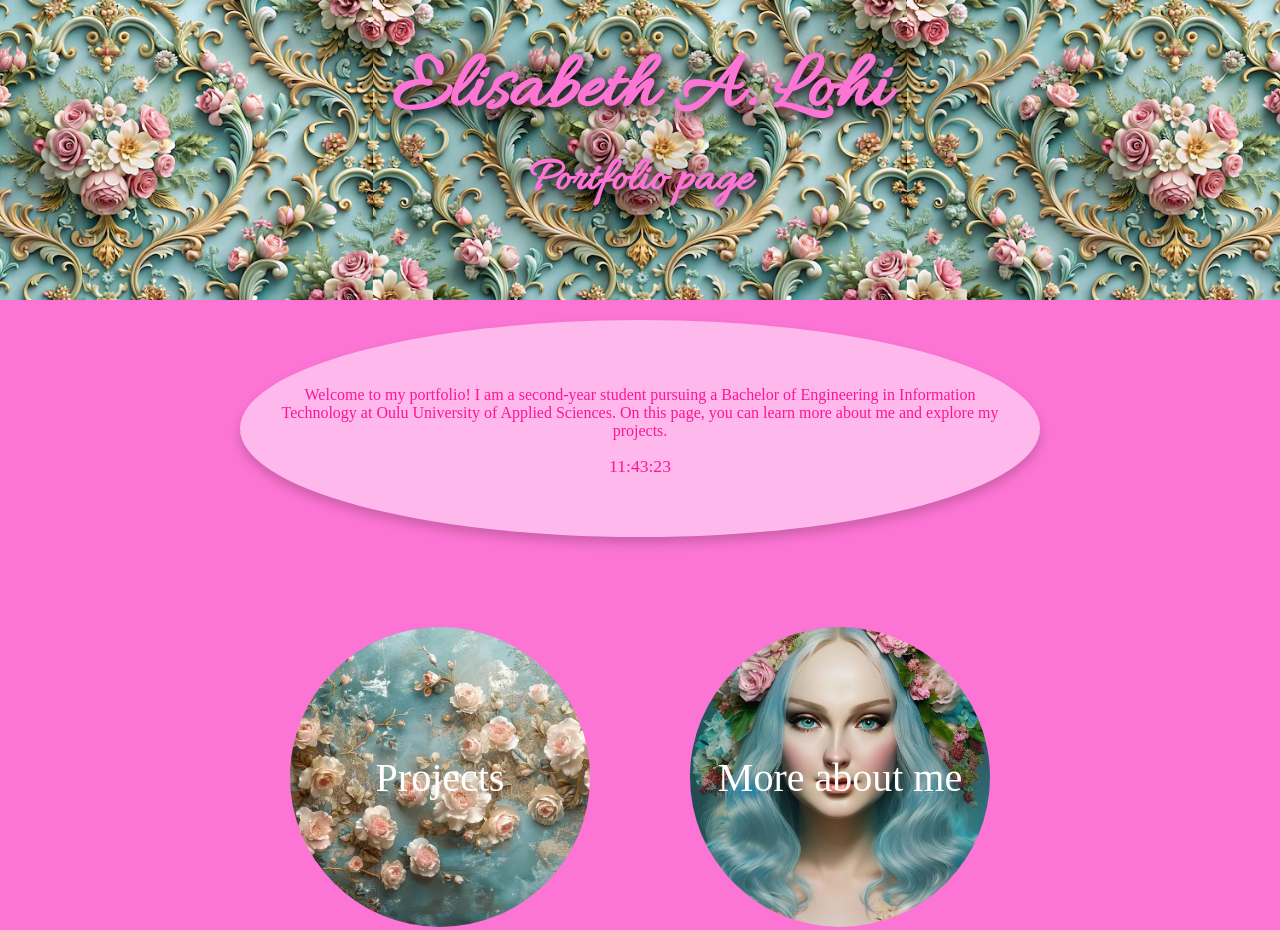
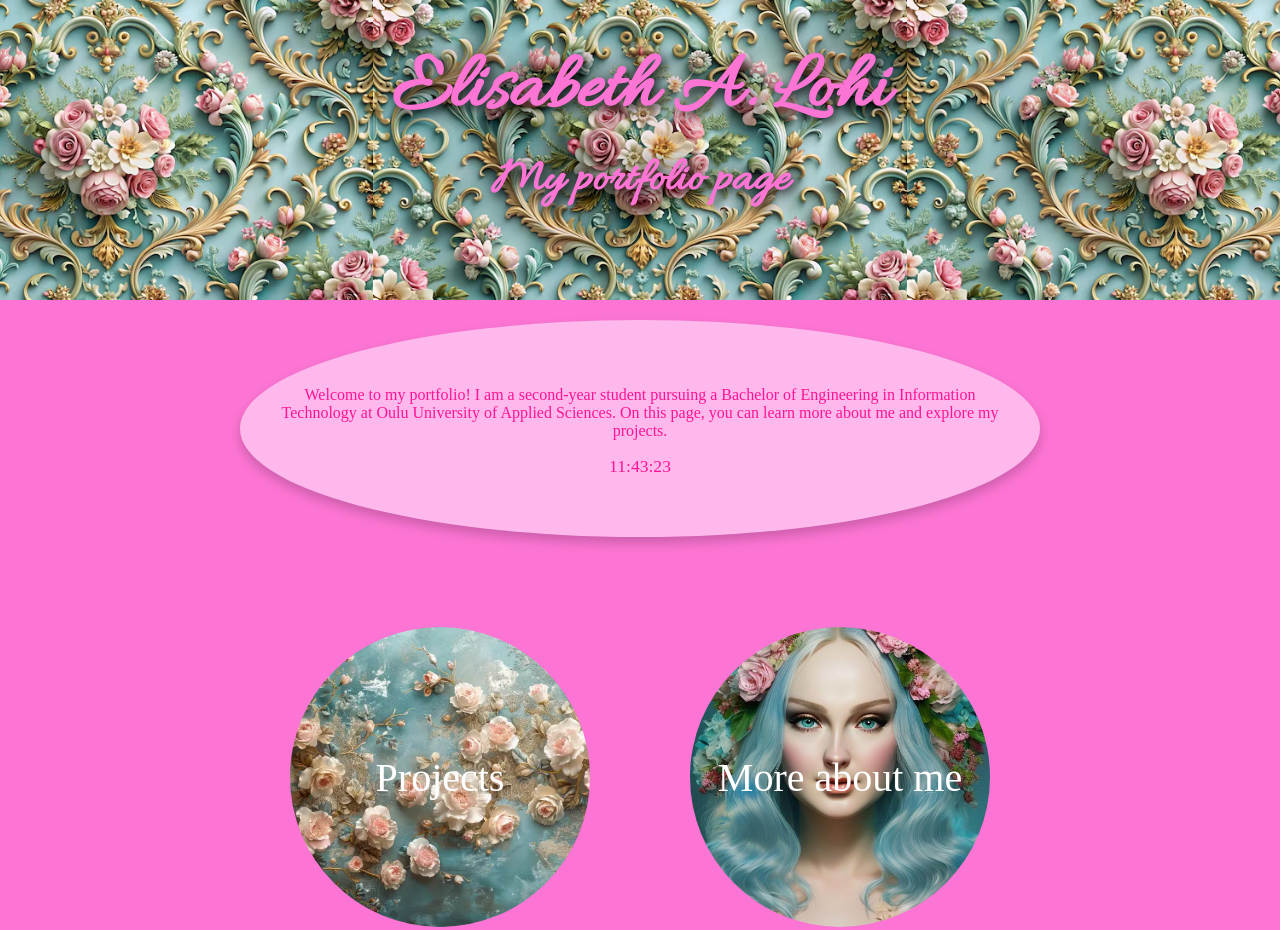
Before and after one commit to lohielisabeth/PorfolioPage, a plain HTML site: page index.html in a window 1280 px wide. Shown: the top 930 px of the page. Drawn offline with Linux system fonts and the light colour scheme.

Commit message:
muokkausta

```diff
--- a/index.html
+++ b/index.html
@@ -12,7 +12,7 @@
     <header>
         <section class="hero">
             <h1>Elisabeth A. Lohi</h1>
-            <p>Portfolio page</p>
+            <p>My portfolio page</p>
         </section>
     </header>
 
```
